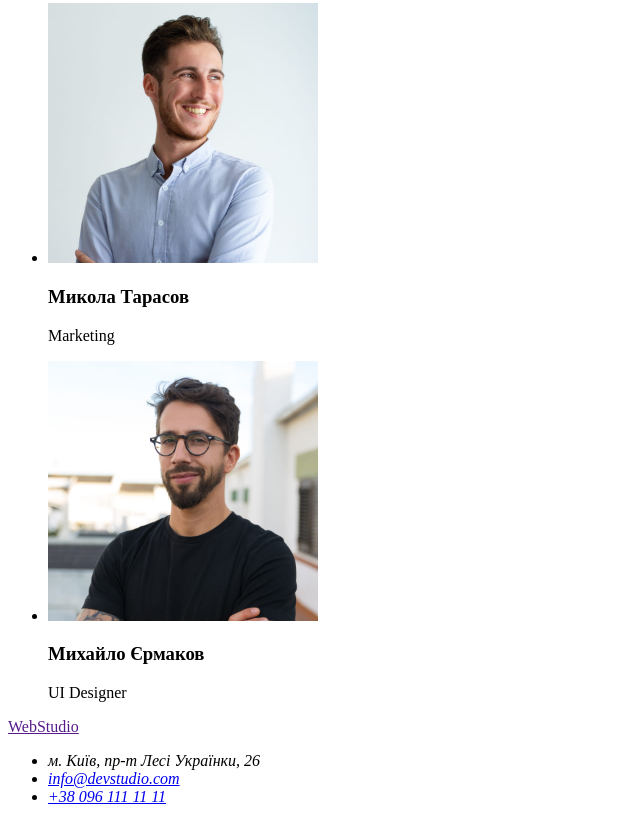
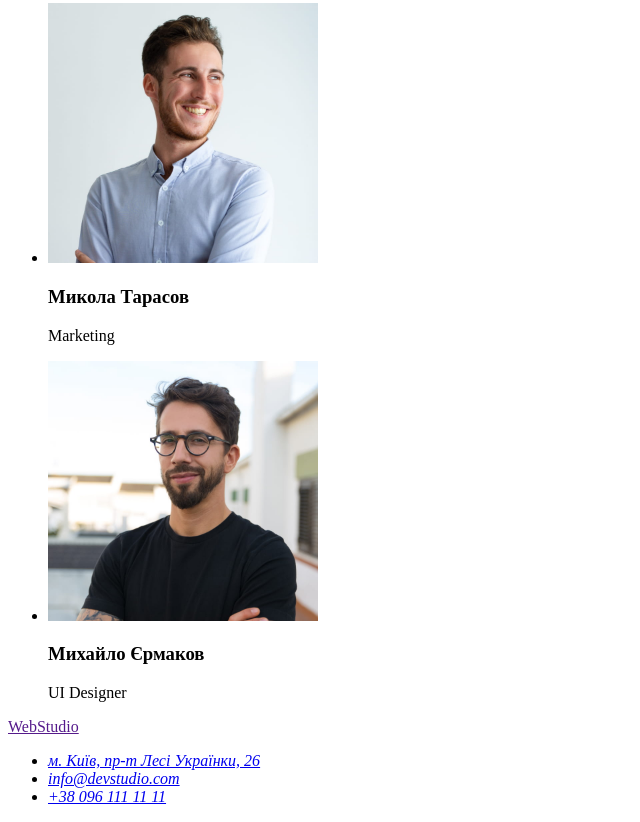
Before and after one commit to Irgey/goit-markup-hw-01, a plain HTML site: page index.html in a window 1280 px wide. Shown: the part 2333-3155 px from the top of the page, without its empty margins (0-640 px from the left). Drawn offline with Linux system fonts and the light colour scheme.

Commit message:
Update index.html

```diff
--- a/index.html
+++ b/index.html
@@ -120,7 +120,7 @@
       <a href="">WebStudio</a>
       <address>
         <ul>
-          <li>м. Київ, пр-т Лесі Українки, 26</li>
+            <li><a href="https://maps.app.goo.gl/o6c2SwfCGyMQZyPA6?g_st=ic" target="_blank" rel="noopener nofollow">м. Київ, пр-т Лесі Українки, 26</a></li>
           <li><a href="mailto:info@devstudio.com">info@devstudio.com</a></li>
           <li><a href="tel:+380961111111">+38 096 111 11 11</a></li>
         </ul>
```
